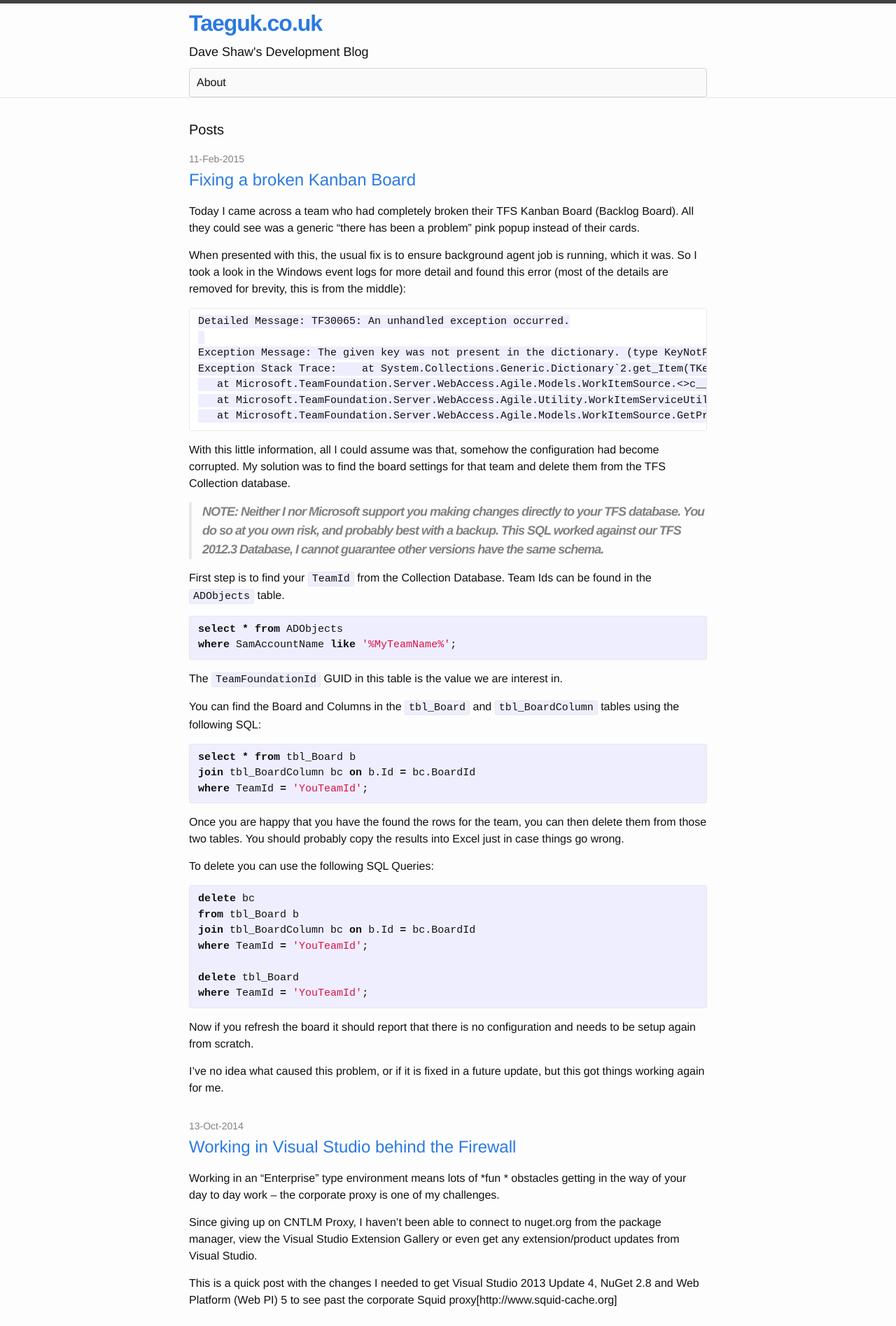
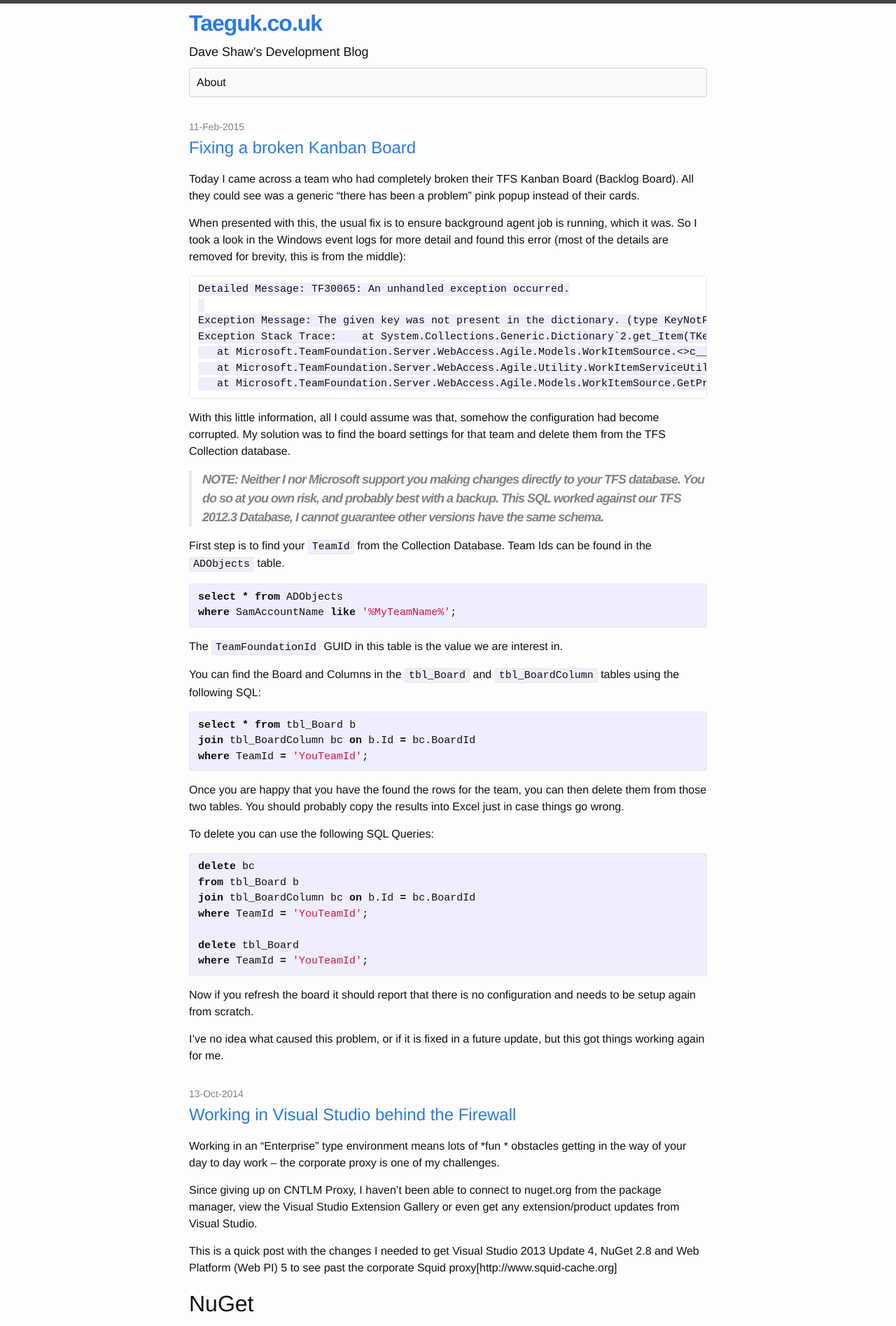
Before and after one commit to xdaDaveShaw/xdaDaveShaw.github.io, a Jekyll site: the page built from index.html, in a window 1280 px wide. Shown: the top 1895 px of the page at 70% size. Built offline with Jekyll 4.4.1, drawn with Linux system fonts in a browser that asks for light colours.

Commit message:
More top styling

```diff
--- a/_sass/_layout.scss
+++ b/_sass/_layout.scss
@@ -3,7 +3,6 @@
  */
 .site-header {
     border-top: 5px solid $grey-color-dark;
-    border-bottom: 1px solid $grey-color-light;
     min-height: 56px;
 
     // Positioning context for the mobile navigation icon
--- a/index.html
+++ b/index.html
@@ -3,8 +3,6 @@ layout: default
 ---
 
 <div class="home">
-
-  <h1 class="page-heading">Posts</h1>
 
   <ul class="post-list">
     {% for post in site.posts limit:10 %}
```
